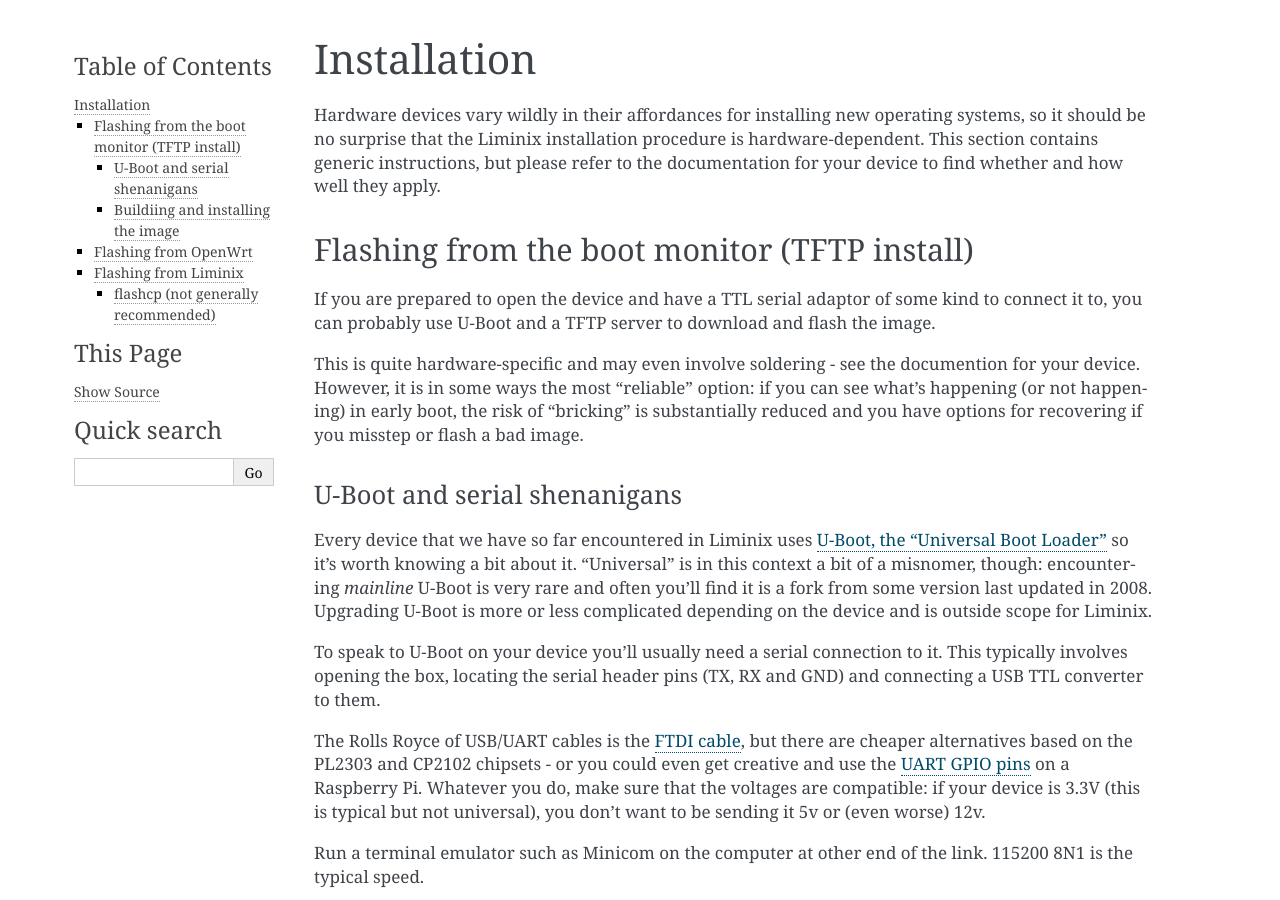
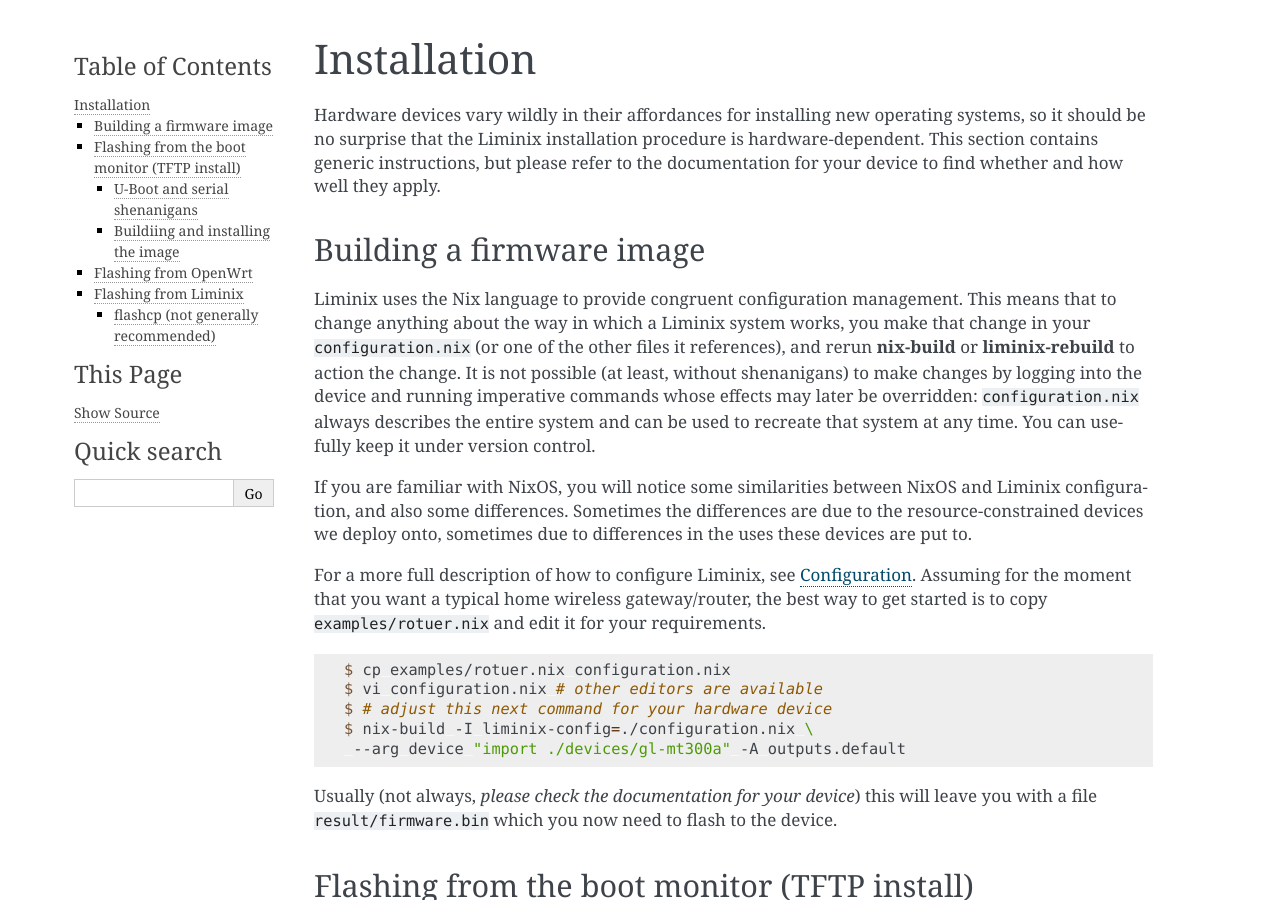
Before and after one commit to telent/liminix, a Sphinx documentation site: the page built from doc/installation.rst, in a window 1280 px wide and 900 px high. Built offline with Sphinx 7.4.7, drawn with Linux system fonts in a browser that asks for light colours; pages that are not in the unit, such as notebooks, are missing from menus.

Commit message:
doc: swap order of configuration and installation
you can get a device up and running using a lightly edited example
config before you need to read all the reference info, so let's
have the documentation in that order.

```diff
--- a/doc/index.rst
+++ b/doc/index.rst
@@ -7,8 +7,8 @@
 
    intro
    tutorial
+   installation
    configuration
-   installation
    admin
    development
    modules
--- a/doc/installation.rst
+++ b/doc/installation.rst
@@ -7,6 +7,44 @@
 generic instructions, but please refer to the documentation for your
 device to find whether and how well they apply.
 
+
+Building a firmware image
+*************************
+
+Liminix uses the Nix language to provide congruent configuration
+management.  This means that to change anything about the way in
+which a Liminix system works, you make that change in
+your :file:`configuration.nix` (or one of the other files it references),
+and rerun :command:`nix-build` or :command:`liminix-rebuild` to action
+the change. It is not possible (at least, without shenanigans) to make
+changes by logging into the device and running imperative commands
+whose effects may later be overridden: :file:`configuration.nix`
+always describes the entire system and can be used to recreate that
+system at any time.  You can usefully keep it under version control.
+
+If you are familiar with NixOS, you will notice some similarities
+between NixOS and Liminix configuration, and also some
+differences. Sometimes the differences are due to the
+resource-constrained devices we deploy onto, sometimes due to
+differences in the uses these devices are put to.
+
+For a more full description of how to configure Liminix, see
+:ref:`configuration`. Assuming for the moment that you want a typical
+home wireless gateway/router, the best way to get started is to copy
+:file:`examples/rotuer.nix` and edit it for your requirements.
+
+
+.. code-block:: console
+
+    $ cp examples/rotuer.nix configuration.nix
+    $ vi configuration.nix # other editors are available
+    $ # adjust this next command for your hardware device
+    $ nix-build -I liminix-config=./configuration.nix \
+     --arg device "import ./devices/gl-mt300a" -A outputs.default
+
+Usually  (not always, *please check the documentation for your device*)
+this will leave you with a file :file:`result/firmware.bin`
+which you now need to flash to the device.
 
 
 Flashing from the boot monitor (TFTP install)
```
Also changed, not shown: doc/configuration.rst (+2 -21 lines).
